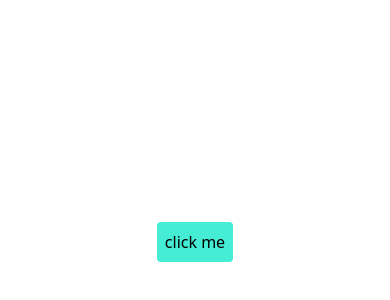
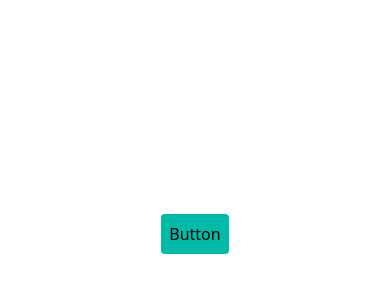
Before and after one commit to G1DY/FramerMotion, a React (Vite) app: page / in a window 390 px wide. Shown: the part 188-488 px from the top of the page. Built offline with nearby package versions, Linux system fonts and the light colour scheme.

Commit message:
Responsive Button created with framer motion

```diff
--- a/src/App.tsx
+++ b/src/App.tsx
@@ -1,4 +1,4 @@
-import Modal from "./Modal";
+import ResponsiveButton from "./ViewPort/ResponsiveButton";
 
 const App = () => {
   return (
@@ -19,7 +19,8 @@ const App = () => {
       {/* <SequentialAnimation /> */}
       {/* <FadingComponent /> */}
       {/* <SidebarAnimation /> */}
-      <Modal />
+      {/* <Modal /> */}
+      <ResponsiveButton />
     </div>
   );
 };
--- /dev/null
+++ b/src/ViewPort/ResponsiveButton.tsx
@@ -0,0 +1,17 @@
+import { AnimatePresence, motion } from "framer-motion";
+const ResponsiveButton = () => {
+  return (
+    <div>
+      <AnimatePresence>
+        <motion.button
+          className="bg-teal-500 rounded transition-transform cursor-pointer duration-300 p-2 ease-in-out"
+          whileHover={{ scale: 1.1 }}
+          whileTap={{ scale: 0.5 }}
+        >
+          Button
+        </motion.button>
+      </AnimatePresence>
+    </div>
+  );
+};
+export default ResponsiveButton;
```
